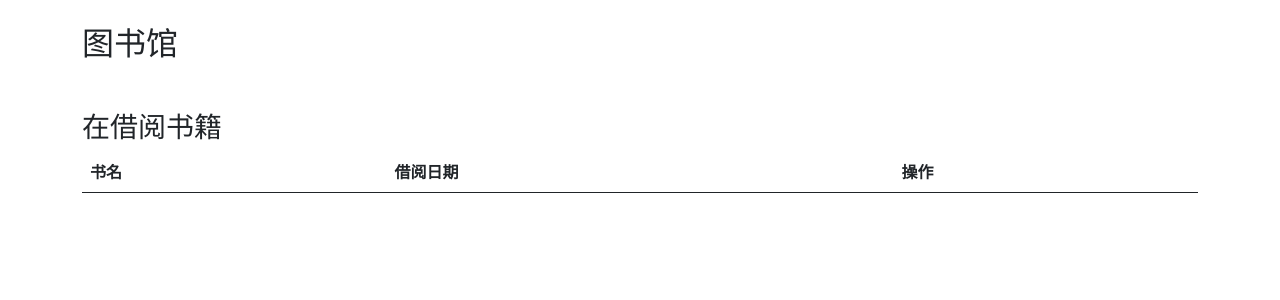
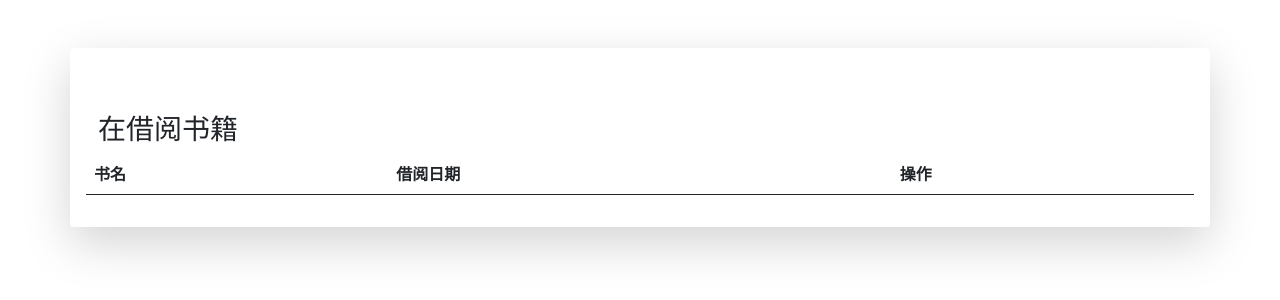
Before and after one commit to WIndki/CampusCardMgrSys, a Django app: template main/mainsys/templates/library.html in a window 1280 px wide. Shown: the part 56-356 px from the top of the page. Run offline with Django 5.2, Linux system fonts and the light colour scheme; the template is opened without the code that fills it, so the values that code supplies are empty; some libraries are stand-ins or nearby versions.

Commit message:
进一步统一格式

```diff
--- a/main/mainsys/templates/library.html
+++ b/main/mainsys/templates/library.html
@@ -4,13 +4,13 @@
 {% endblock %}
 
 {% block content %}
-<div class="container mt-4">
-    <h2>图书馆</h2>
+<div class="container mt-5">
+    <div class="row">
     {% for book in books %}
     {% if book.bookStatus == True %}
-    <div class="col-md-4">
+    <div class="col-md-3 p3 mw-50">
         <img src="{{book.bookImgUrl}}" class="card-img-top" alt="Product Image">
-        <div class="card mb-4">
+        <div class="card mb-4 shadow-lg">
             <div class="card-body">
                 <h5 class="card-title">{{ book.bookName }}</h5>
                 <p class="card-text">作者: {{ book.bookAuthor }}</p>
@@ -24,7 +24,8 @@
     </div>
     {% endif %}
     {% endfor %}
-
+    </div>
+    <div class="row shadow-lg p-3 mb-5 bg-white rounded">
     <h3 class="mt-5">在借阅书籍</h3>
     <table class="table table-striped">
         <thead>
@@ -55,6 +56,7 @@
             {% endfor %}
         </tbody>
     </table>
+    </div>
 </div>
 
 <!-- Modal -->
--- a/main/mainsys/templates/shop.html
+++ b/main/mainsys/templates/shop.html
@@ -3,7 +3,7 @@
 <div class="container mt-5">
     <div class="row">
         {% for item in goods%}
-        <div class="col-md-3 p-3 " *ngFor="let product of products">
+        <div class="col-md-3 p-3 mw-50" *ngFor="let product of products">
             <div class="card shadow-lg">
                 {% if item.goodImgUrl %}
                 <img src="{{item.goodImgUrl}}" class="card-img-top" alt="Product Image">
```
